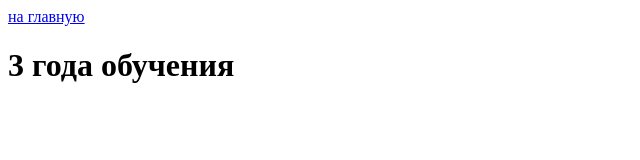
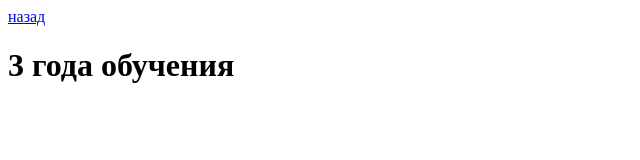
Before and after one commit to katriiq/second-repository, a plain HTML site: page education-program/index.html in a window 1280 px wide. Shown: the full height of the page, 0-640 px from the left. Drawn offline with Linux system fonts and the light colour scheme.

Commit message:
поменяла ссылку

```diff
--- a/education-program/index.html
+++ b/education-program/index.html
@@ -6,7 +6,7 @@
     <title>ЮКК. Главная</title>
 </head>
 <body>
-    <a href="/" >на главную</a>
+    <a href="javascript:history.back()" >назад</a>
 
     <h1>3 года обучения</h1>
 
```
Also changed, not shown: history/index.html (+1 -1 lines), teachers/index.html (+1 -1 lines).
